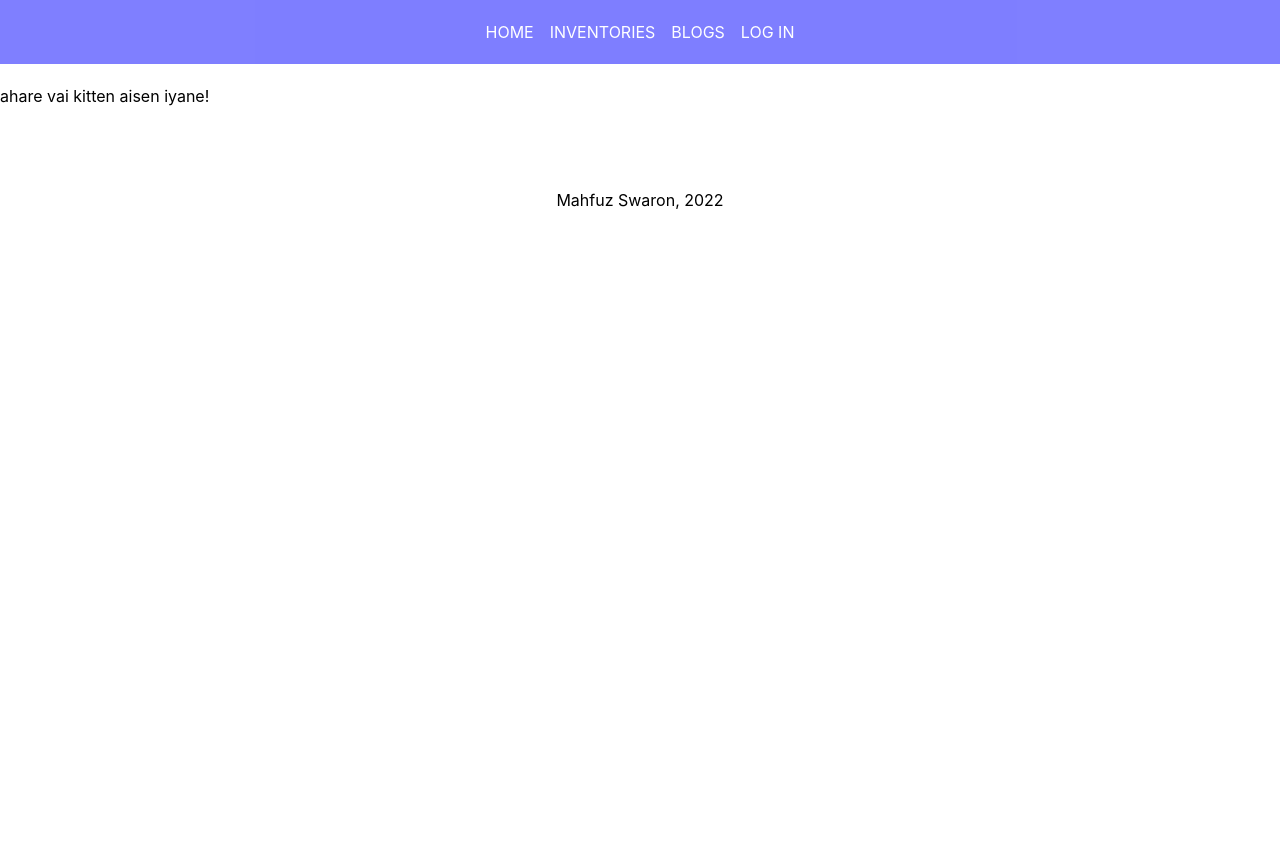
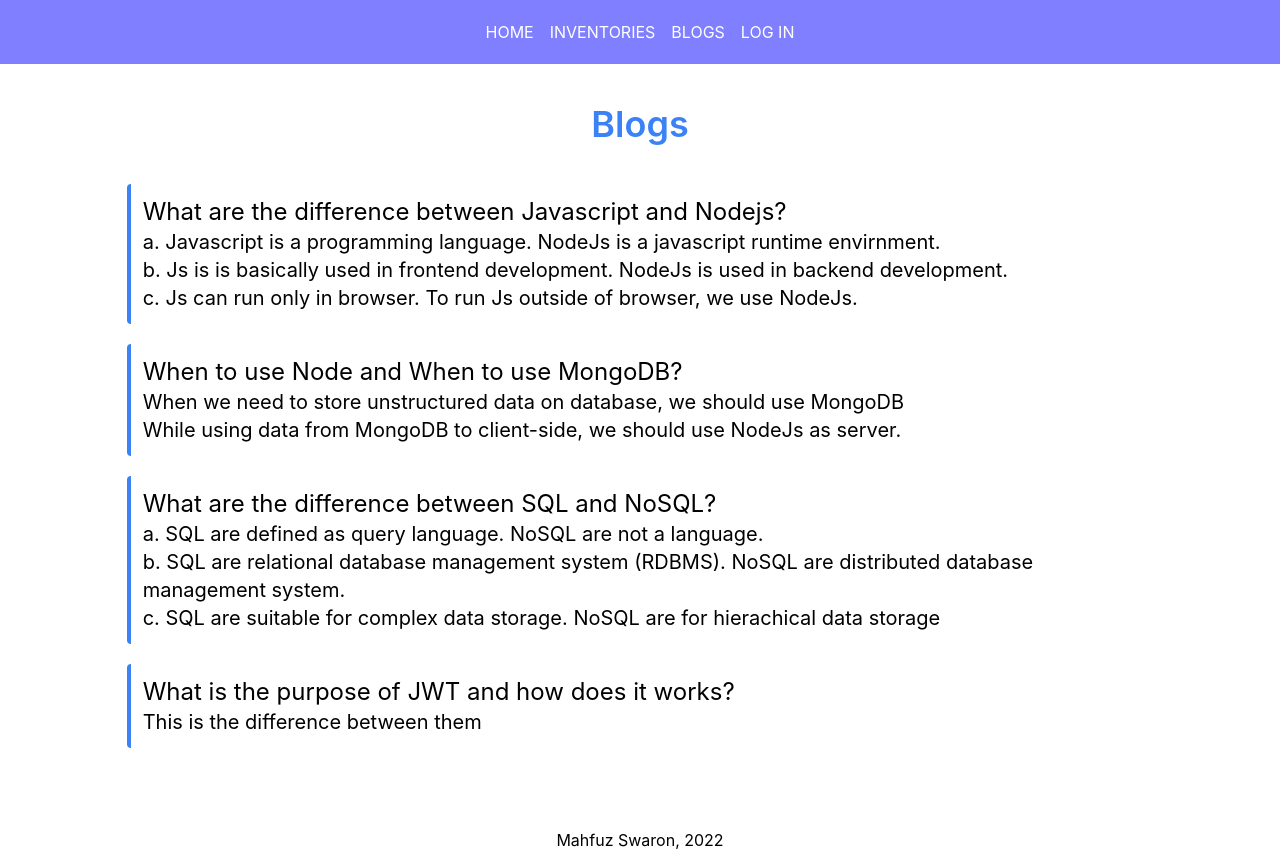
Before and after one commit to mahfuzswaron/laptop-stock-react, a React (Create React App) app: page /blogs in a window 1280 px wide. Before the commit the page ends 800 px from the top, so only its background shows below. Built offline with nearby package versions, Linux system fonts and the light colour scheme; no server answers.

Commit message:
3 questions answered and fixed reloading issue in require auth component

```diff
--- a/src/App.js
+++ b/src/App.js
@@ -10,6 +10,7 @@ import ManageInventories from './components/pages/ManageInventories/ManageInvent
 import Registar from './components/pages/Registar/Registar';
 import Login from './components/pages/Login/Login';
 import RequireAuth from './components/shared/RequireAuth/RequireAuth';
+import Blogs from './components/pages/Blogs/Blogs';
 function App() {
   return (
     <div>
@@ -29,6 +30,7 @@ function App() {
         </RequireAuth>}></Route>
         <Route path='/registar' element={<Registar></Registar>}></Route>
         <Route path='/login' element={<Login></Login>}></Route>
+        <Route path='/blogs' element={<Blogs></Blogs>}></Route>
         <Route path='*' element={<NotFound></NotFound>}></Route>
       </Routes>
       <Footer></Footer>
--- /dev/null
+++ b/src/components/pages/Blogs/Blogs.js
@@ -0,0 +1,38 @@
+import React from 'react';
+import Qna from './Qna';
+
+const Blogs = () => {
+    const qnas = [
+        {
+            question: "What are the difference between Javascript and Nodejs?",
+            answer: "a. Javascript is a programming language. NodeJs is a javascript runtime envirnment.\n b. Js is is basically used in frontend development. NodeJs is used in backend development.\n c. Js can run only in browser. To run Js outside of browser, we use NodeJs."
+        },
+        {
+            question: "When to use Node and When to use MongoDB?",
+            answer: "When we need to store unstructured data on database, we should use MongoDB \n While using data from MongoDB to client-side, we should use NodeJs as server."
+        },
+        {
+            question: "What are the difference between SQL and NoSQL?",
+            answer: "a. SQL are defined as query language. NoSQL are not a language. \n b. SQL are relational database management system (RDBMS). NoSQL are distributed database management system. \n c. SQL are suitable for complex data storage. NoSQL are for hierachical data storage"
+        },
+        {
+            question: "What is the purpose of JWT and how does it works?",
+            answer: "This is the difference between them"
+        }
+    ]
+    return (
+        <div>
+            <h1 className='text-4xl text-blue-500 font-semibold text-center my-10'>Blogs</h1>
+            <div className='w-5/6 mx-auto'>
+                {
+                    qnas.map(q =>  <Qna
+                    key={qnas.indexOf(q)}
+                    qna={q}
+                    ></Qna>)
+                }
+            </div>
+        </div>
+    );
+};
+
+export default Blogs;
--- /dev/null
+++ b/src/components/pages/Blogs/Qna.js
@@ -0,0 +1,13 @@
+import React from 'react';
+
+const Qna = ({ qna }) => {
+    const {question, answer} = qna
+    return (
+        <div className='p-3 m-5 rounded  border-l-4 border-blue-500'>
+            <h4 className='text-2xl '>{question}</h4>
+            <p className='text-xl whitespace-pre-line'>{ answer}</p>
+        </div>
+    );
+};
+
+export default Qna;
--- a/src/components/shared/RequireAuth/RequireAuth.js
+++ b/src/components/shared/RequireAuth/RequireAuth.js
@@ -6,6 +6,9 @@ import auth from '../Firebase/firebase.init';
 const RequireAuth = ({children}) => {
     const [user, loading, error] = useAuthState(auth);
     const location = useLocation();
+    if (loading) {
+        return <p>loading...</p>
+    }
 
     if (!user) {
         console.log('user logged in nei');
```
Also changed, not shown: 1 other file (tests, documents, lock files or other folders).
